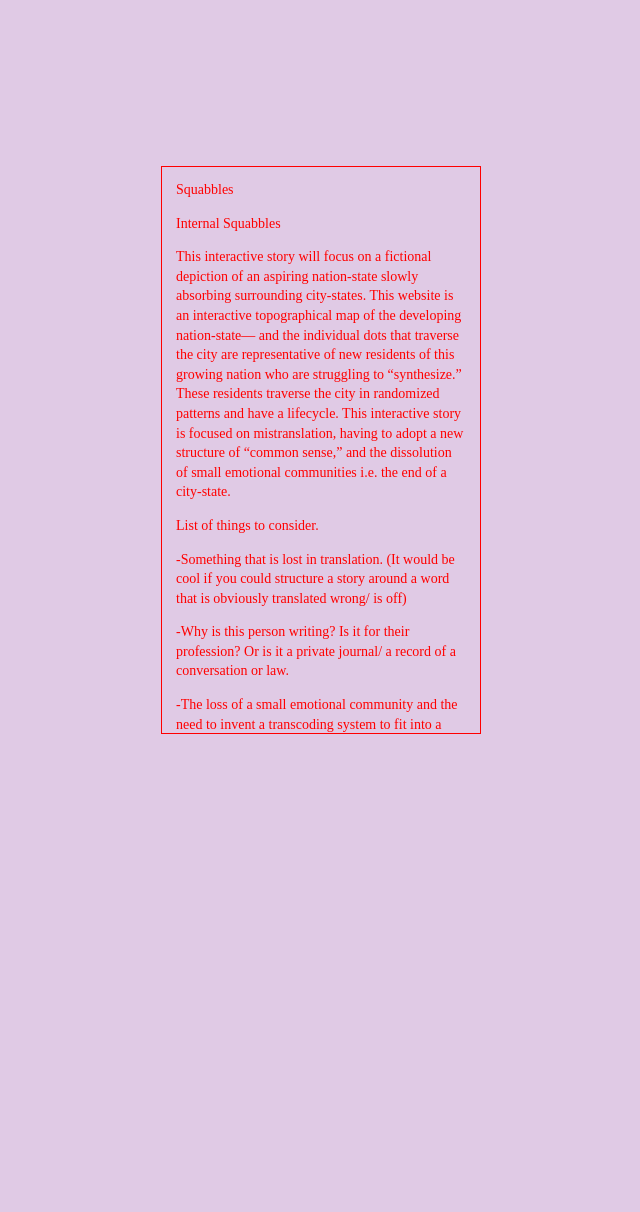
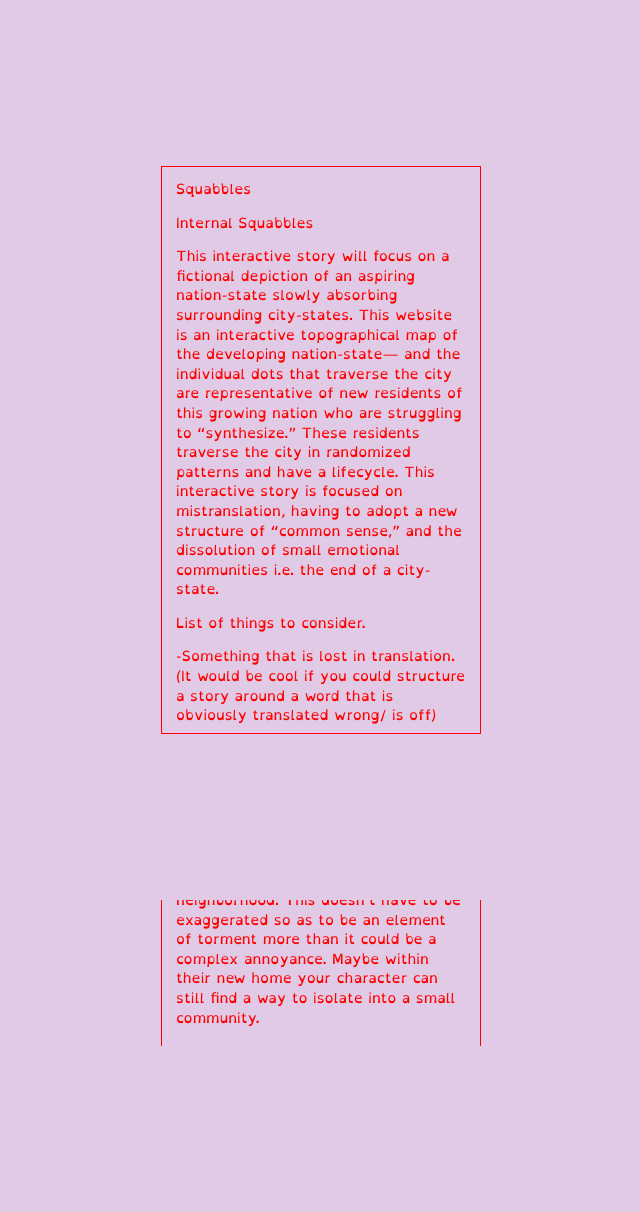
Before and after one commit to rahulshinde/bailey_site, a Jekyll site: the page built from live/squabbles.md, in a window 1280 px wide. Shown: the whole page, without its empty margins (319-959 px from the left). Built offline with Jekyll 4.4.1, drawn with Linux system fonts in a browser that asks for light colours; before the commit the page ends 1016 px from its top, so only the background shows below that.

Commit message:
adding typefaces

```diff
--- a/css/main.scss
+++ b/css/main.scss
@@ -6,11 +6,19 @@
 @import 'shared';
 @import 'reset';
 
+@font-face {
+    font-family: 'OpenDyslexic';
+    src: url('fonts/opendyslexic-regular-webfont.woff2') format('woff2'),
+         url('fonts/opendyslexic-regular-webfont.woff') format('woff');
+    font-weight: normal;
+    font-style: normal;
+}
+
 body, html{
   font-size: 14px;
   background: $background;
   color: $text;
-  font-family: 'OpenDyslexic';
+  font-family: 'OpenDyslexic', sans-serif;
   font-weight: 400;
 }
 
@@ -73,7 +81,7 @@ img{
 @media (max-width: 767px){
   body{
     margin: $page_padding;
-    padding: $page_padding;
+    padding: $page_padding  ;
     &:after,
     &:before{
       content: '';
```
Also changed, not shown: index.md (+4 -2 lines), css/fonts/opendyslexic-regular-webfont.woff (added), css/fonts/opendyslexic-regular-webfont.woff2 (added).
